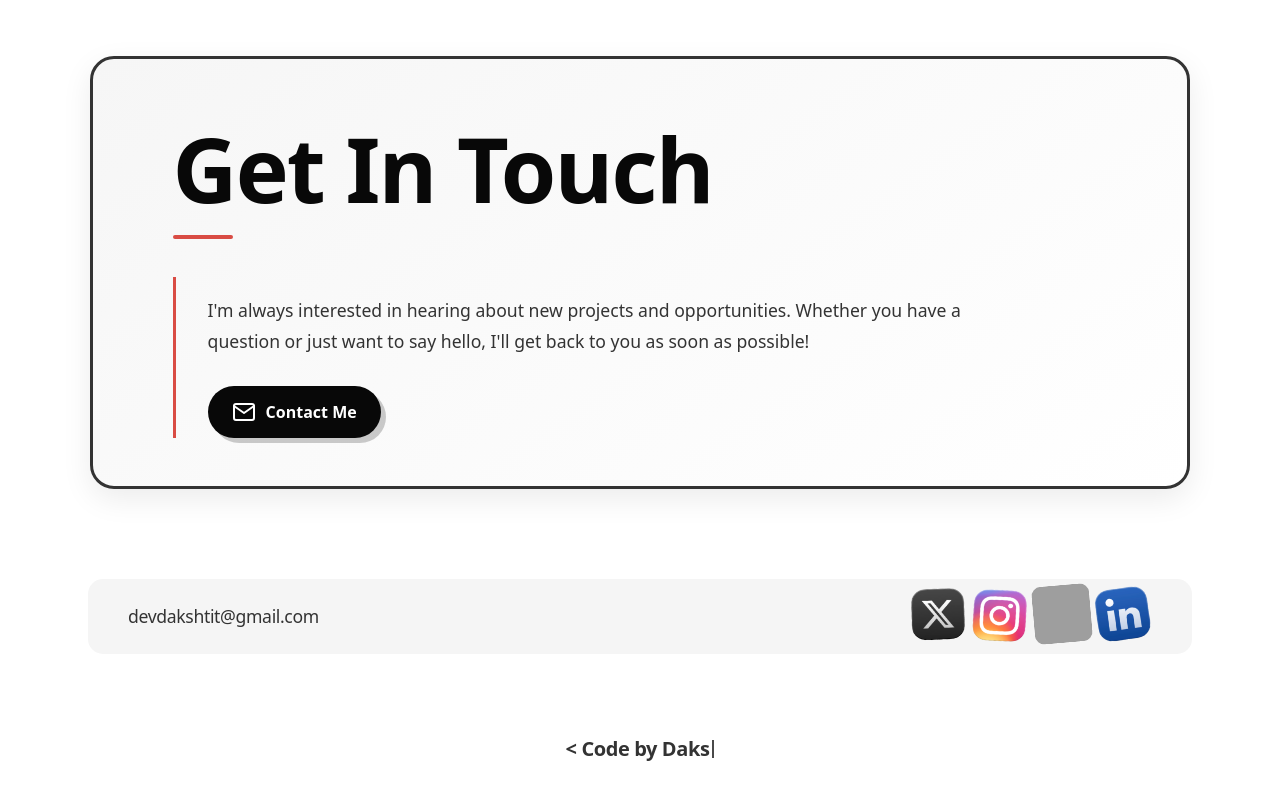
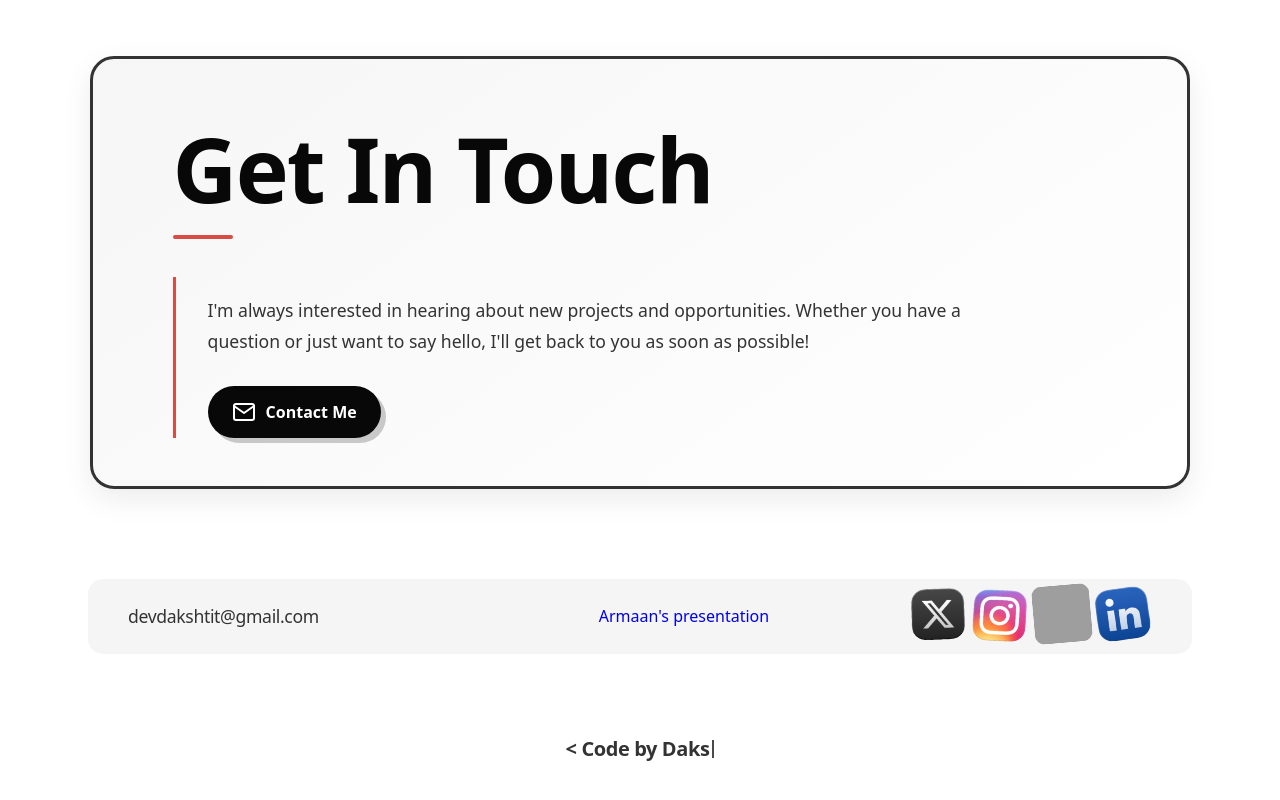
Before and after one commit to dakshtitarmare/Portfolio, a plain HTML site: page Portfolio/index.html in a window 1280 px wide. Shown: the part 5144-5944 px from the top of the page. Drawn offline with Linux system fonts and the light colour scheme; grey boxes are pictures that could not be loaded.

Commit message:
added presentation

```diff
--- a/Portfolio/index.html
+++ b/Portfolio/index.html
@@ -899,6 +899,10 @@ stream processing, and real-time decision-making systems.
       <a class="email" href="mailto:devdakshtit@gmail.com"
         >devdakshtit@gmail.com</a
       >
+      <br>
+<a href="assets/Climate Change & Loss and Damage.pptx" download>
+  Armaan's presentation
+</a>
       <div class="social-icons">
         <a href="https://x.com/0_daksh"
           ><img src="assets/Screenshot 2025-04-07 at 1.26.39 AM.png" alt="X"
```
